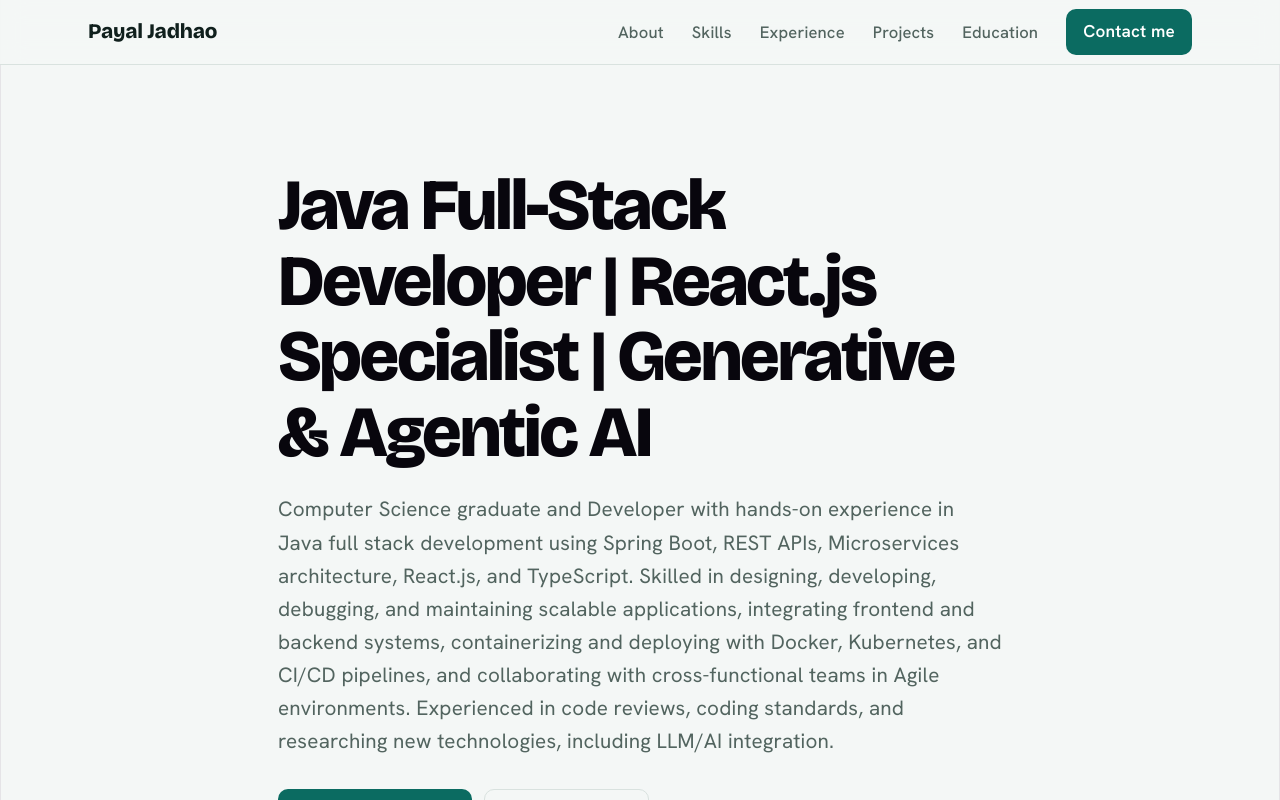
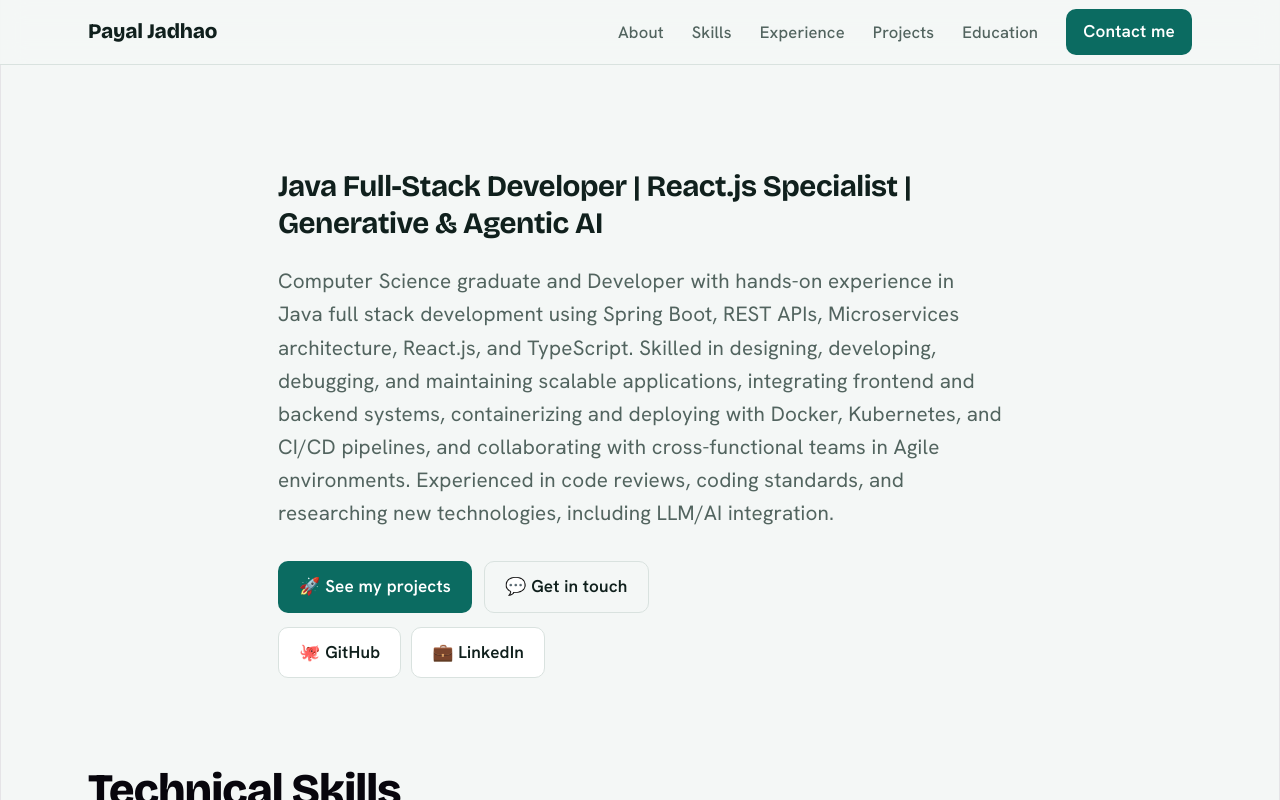
Before and after one commit to Payal-Jadhao/PAYAL-PORTFOLIO, a React (Vite) app: page / in a window 1280 px wide. Shown: the top 800 px of the page. Built offline with nearby package versions, Linux system fonts and the light colour scheme.

Commit message:
Update projects with live links, remove Student Management System, and refine hero heading style

```diff
--- a/src/App.jsx
+++ b/src/App.jsx
@@ -22,6 +22,7 @@ const PROJECTS = [
   {
     name: 'DevPrepPal',
     kind: 'AI-Powered Developer Preparation Platform · Final Year B.E. R&D Project',
+    link: ['https://dev-prep-pal.vercel.app', 'View live'],
     points: [
       'Designed a secure Java/Spring Boot backend with Spring Security, JWT authentication and MongoDB, achieving a ~5% improvement in interview lifecycle processing.',
       'Designed an AI interview-preparation system using Gemini AI to generate context-aware, role-specific questions from candidate resumes; compared prompt-engineering strategies, supporting up to 25 questions per session.',
@@ -40,16 +41,6 @@ const PROJECTS = [
       'Implemented Google OAuth2 SSO and OTP-based authentication; documented REST APIs with Swagger / OpenAPI.',
     ],
     stack: ['Java 21', 'Spring Boot 3', 'Spring Security', 'JWT', 'OAuth2', 'WebSocket (STOMP)', 'PostgreSQL', 'H2', 'React 19', 'TypeScript', 'Tailwind CSS', 'Gemini AI API', 'Swagger / OpenAPI'],
-  },
-  {
-    name: 'Student Management System',
-    kind: 'Full-Stack CRUD Application',
-    points: [
-      'Layered Spring Boot app with Controller, Service and Repository layers, validation, and GET, POST, PUT, DELETE endpoints tested via Postman.',
-      'Transactional database operations with MySQL and Hibernate ORM.',
-      'Reusable React components with responsive styling, connected through Axios, covering complete student record workflows.',
-    ],
-    stack: ['React.js', 'Spring Boot', 'Hibernate', 'MySQL', 'REST APIs', 'Postman', 'JavaScript'],
   },
 ];
 
@@ -112,6 +103,7 @@ html { scroll-behavior: smooth; }
 .hero { padding: clamp(112px, 16vw, 168px) 0 clamp(48px, 8vw, 88px); }
 .hero-in { max-width: 820px; }
 .hero h1 { font-family: var(--display); font-weight: 800; font-size: clamp(2.2rem, 6vw, 4rem); line-height: 1.05; letter-spacing: -0.035em; }
+.hero h3 { font-family: var(--display); font-weight: 700; font-size: clamp(1.35rem, 2.5vw, 1.65rem); line-height: 1.25; letter-spacing: -0.015em; }
 .hero .lead { color: var(--muted); font-size: clamp(1rem, 2vw, 1.15rem); margin: 22px 0 32px; }
 .actions { display: flex; flex-wrap: wrap; gap: 12px; }
 .social-btns { display: flex; flex-wrap: wrap; gap: 10px; margin-top: 14px; }
@@ -223,7 +215,7 @@ export default function App() {
       <main id="top">
         <section id="about" className="hero">
           <div className="wrap hero-in">
-            <h1>Java Full-Stack Developer | React.js Specialist | Generative & Agentic AI</h1>
+            <h3>Java Full-Stack Developer | React.js Specialist | Generative & Agentic AI</h3>
             <p className="lead">
               Computer Science graduate and Developer with hands-on experience in Java full stack development using Spring Boot, REST APIs, Microservices architecture, React.js, and TypeScript. Skilled in designing, developing, debugging, and maintaining scalable applications, integrating frontend and backend systems, containerizing and deploying with Docker, Kubernetes, and CI/CD pipelines, and collaborating with cross-functional teams in Agile environments. Experienced in code reviews, coding standards, and researching new technologies, including LLM/AI integration.
             </p>
```
